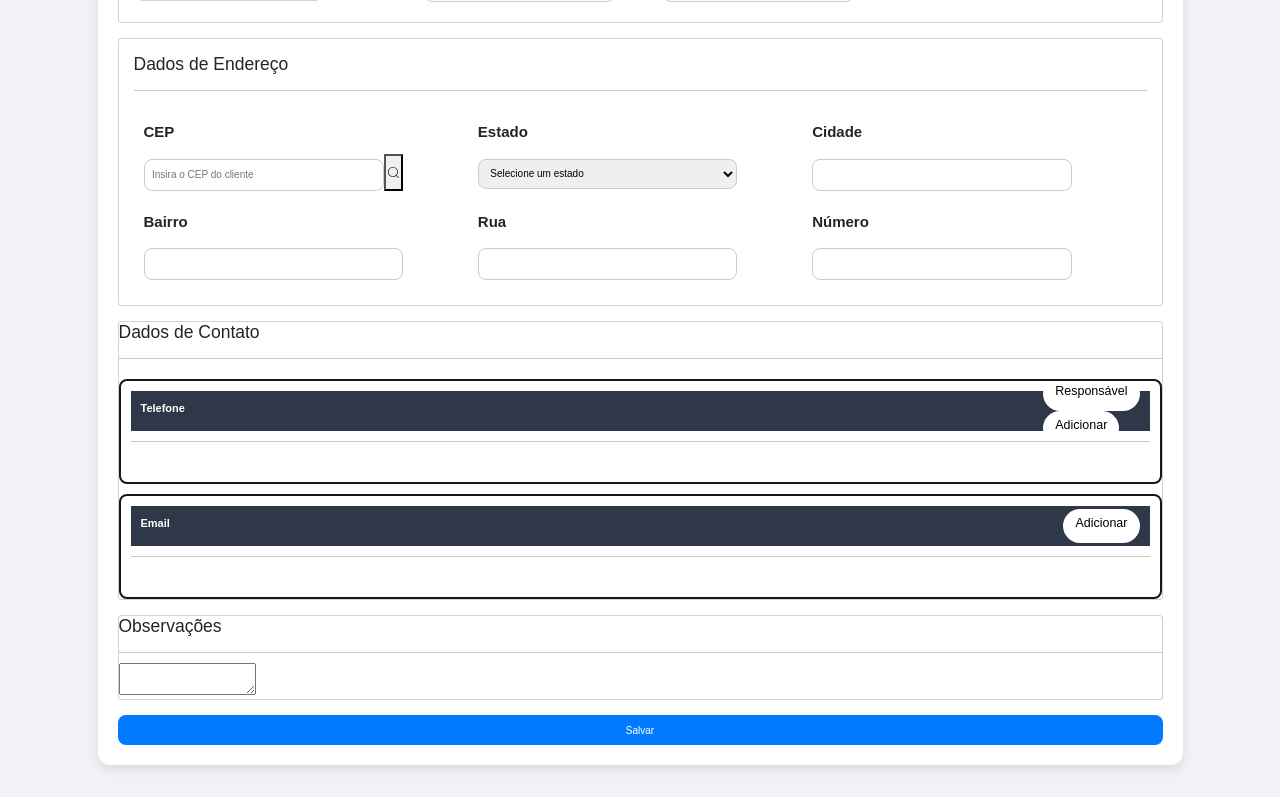
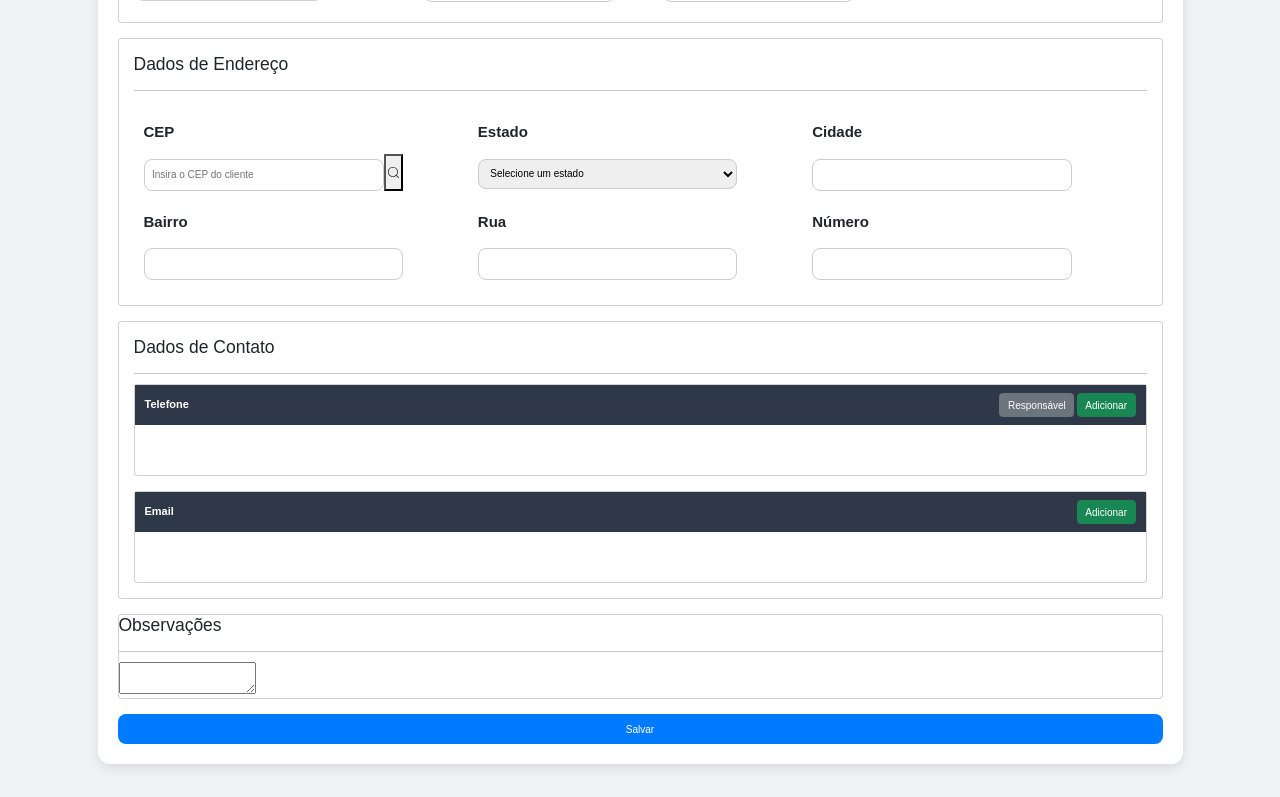
Before and after one commit to slicedcheese1/OticaCrud, a React (Vite) app: page /Sistema/ClienteCadastro in a window 1280 px wide. Shown: the part 494-1291 px from the top of the page. Built offline with nearby package versions, Linux system fonts and the light colour scheme.

Commit message:
dados de contato

```diff
--- a/src/Componentes/Clientes/ClienteRegistro/DadosContatoClienteRegistro.jsx
+++ b/src/Componentes/Clientes/ClienteRegistro/DadosContatoClienteRegistro.jsx
@@ -1,9 +1,12 @@
 import React, { useState } from 'react';
-import './DadosContatoClienteRegistro.css';
+import styles from './DadosContatoClienteRegistro.module.css';
 import CardContatoTelefoneClienteRegistro from './CardContatoTelefoneClienteRegistro';
 import CardContatoEmailClienteRegistro from './CardContatoEmailClienteRegistro';
 import CardContatoResponsavel from './CardContatoResponsavel';
 import ClienteContext from '../../../Pages/Clientes/ClinteContext'
+
+import Card from "react-bootstrap/Card"
+import Button from "react-bootstrap/Button"
 
 const DadosContatoClienteRegistro = () => {
 
@@ -33,55 +36,51 @@ const DadosContatoClienteRegistro = () => {
   };
 
   return (
-    <div className="card">
+    <Card className='p-4'>
     <h3>Dados de Contato</h3>
     <hr/>
-      <div className="card-all-infos">
-        <div className="card-name-button">
-          <h4 className='card-name'>Telefone</h4>
-          <div  className="gap1 row-flex-box">
-            <button onClick={(e) => invertCardResponsavel(e)} className="add-button-back">
-              <h5 className='add-button'>Responsável</h5>
-            </button>
-            <button onClick={addTel} className="add-button-back">
-              <h5 className='add-button'>Adicionar</h5>
-            </button>
+      <div className='d-flex flex-column gap-4'>
+        <Card>
+          <div className={` ${styles.cardNameButton} d-flex align-middle ` }>
+            <h4 className={`${styles.cardName} mb-0  `}>Telefone</h4>
+            <div className={`gap-1 d-flex `}>
+              <Button onClick={(e) => invertCardResponsavel(e)} variant='secondary' >
+                Responsável
+              </Button>
+              <Button onClick={addTel} variant='success'>
+              Adicionar
+              </Button>
             </div>
-
           </div>
-        <hr />
-
-
-
-        <div className="card-infos">
-        {showingCardResponsavel  && (
+          <div className={` ${styles.cardInfos} m-4`}>
+            {showingCardResponsavel && (
               <CardContatoResponsavel/>
             )}
-          <ul className='card-list'>
+            <ul className={styles.cardList}>
               {cardTel.map(card => (
-              <li key={card.id} className='card-list-item'>{card.component}</li>
+                <li key={card.id} className={styles.cardListItem}>{card.component}</li>
               ))}
             </ul>
           </div>
+        </Card>
+
+        <Card>
+          <div className={` ${styles.cardNameButton} d-flex align-middle ` }>
+            <h4 className={` ${styles.cardName} mb-0 `}>Email</h4>
+            <Button onClick={addEmail} variant='success'>
+              Adicionar
+            </Button>
           </div>
-
-      <div className="card-all-infos">
-        <div className="card-name-button">
-          <h4 className='card-name'>Email</h4>
-          <button onClick={addEmail} className="add-button-back">
-            <h5 className='add-button'>Adicionar</h5>
-          </button>
-        </div>
-        <hr />
-        <div className="card-infos">
-          <ul className='card-list'>
+          <div className={` ${styles.cardInfos} m-4`}>
+            <ul className={styles.cardList}>
               {cardEmail.map(card => (
-              <li key={card.id} className='card-list-item'>{card.component}</li>
+                <li key={card.id} className={styles.cardListItem}>{card.component}</li>
               ))}
             </ul>
           </div>
+        </Card>
       </div>
-    </div>
+  </Card>
   );
 }
 
--- a/src/Componentes/Clientes/ClienteRegistro/DadosContatoClienteRegistro.css
+++ b/src/Componentes/Clientes/ClienteRegistro/DadosContatoClienteRegistro.module.css
@@ -13,7 +13,7 @@
     box-shadow: 0 8px 16px rgba(0, 0, 0, 0.2);
 }
 
-.card-list {
+.cardList {
     align-items: center;
     display: flex;
 
@@ -24,7 +24,7 @@
     padding: 0;
 }
 
-.card-all-infos {
+.cardAllInfos {
     align-items: center;
 
     border: 2px solid #15171c;
@@ -37,13 +37,13 @@
 .czUqgZ{
     z-index: 2;
 }
-.card-all-infos:hover {
+.cardAllInfos:hover {
     z-index: 1;
     transform: translateY(-5px);
     box-shadow: 0 8px 16px rgba(0, 0, 0, 0.2);
 }
 
-.card-name-button {
+.cardNameButton {
     align-items: center;
     background-color: #2e3848;
     display: flex;
@@ -52,17 +52,17 @@
     padding: 0 1rem;
 }
 
-.card-name {
+.cardName {
     color: #fff;
     font-size: 1.1rem;
     font-weight: bold;
 }
 
-.add-button {
+.addButton {
     color: black;
 }
 
-.add-button-back {
+.addButtonBack {
     align-items: center;
     background-color: #fff;
     border: 2px solid transparent;
@@ -74,12 +74,12 @@
     transition: background-color 0.3s ease, border-color 0.3s ease;
 }
 
-.add-button-back:hover {
+.addButtonBack:hover {
     background-color: #f0f0f0;
     border-color: #15171c;
 }
 
-.card-infos {
+.cardInfos {
     display: flex;
     flex-direction: column;
     font-size: 0.9rem;
@@ -87,7 +87,7 @@
     padding: 1rem 0;
 }
 
-.card-list-item {
+.cardListItem {
     display: flex;
     align-items: center; /* Centraliza verticalmente os itens */
     justify-content: flex-start; /* Alinha os itens no início da linha */
```
Lines whose indentation alone changed are shown as unchanged.
